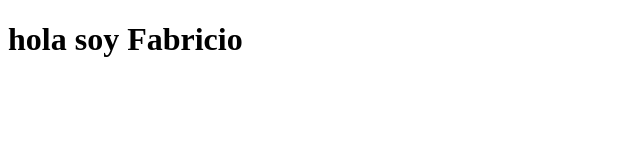
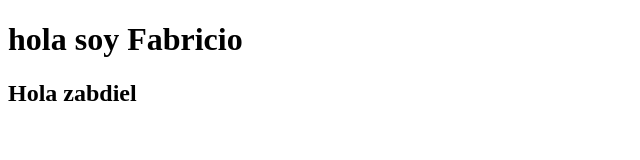
Before and after one commit to mano3242-tech/practica-git, a plain HTML site: page index.html in a window 1280 px wide. Shown: the whole page, without its empty margins (0-640 px from the left). Drawn offline with Linux system fonts and the light colour scheme.

Commit message:
h2 zabdiel

```diff
--- a/index.html
+++ b/index.html
@@ -7,5 +7,6 @@
 </head>
 <body>
     <h1>hola soy Fabricio</h1>
+    <h2>Hola zabdiel</h2>
 </body>
 </html>
```
